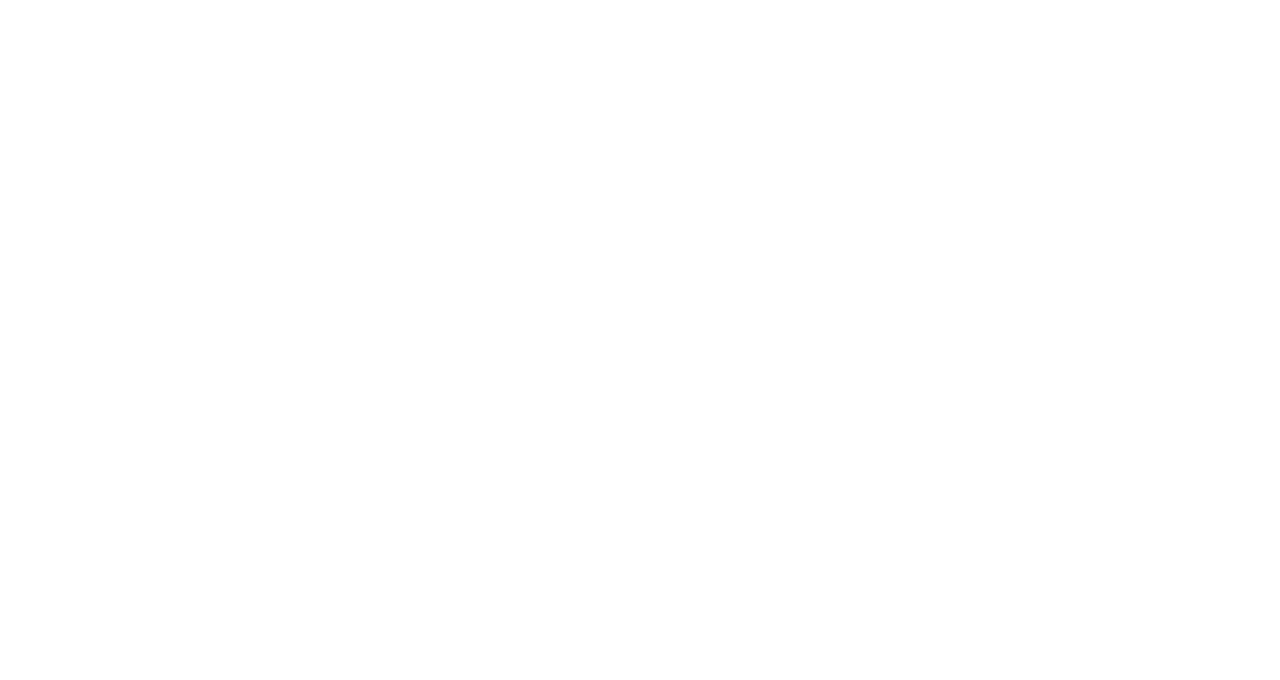
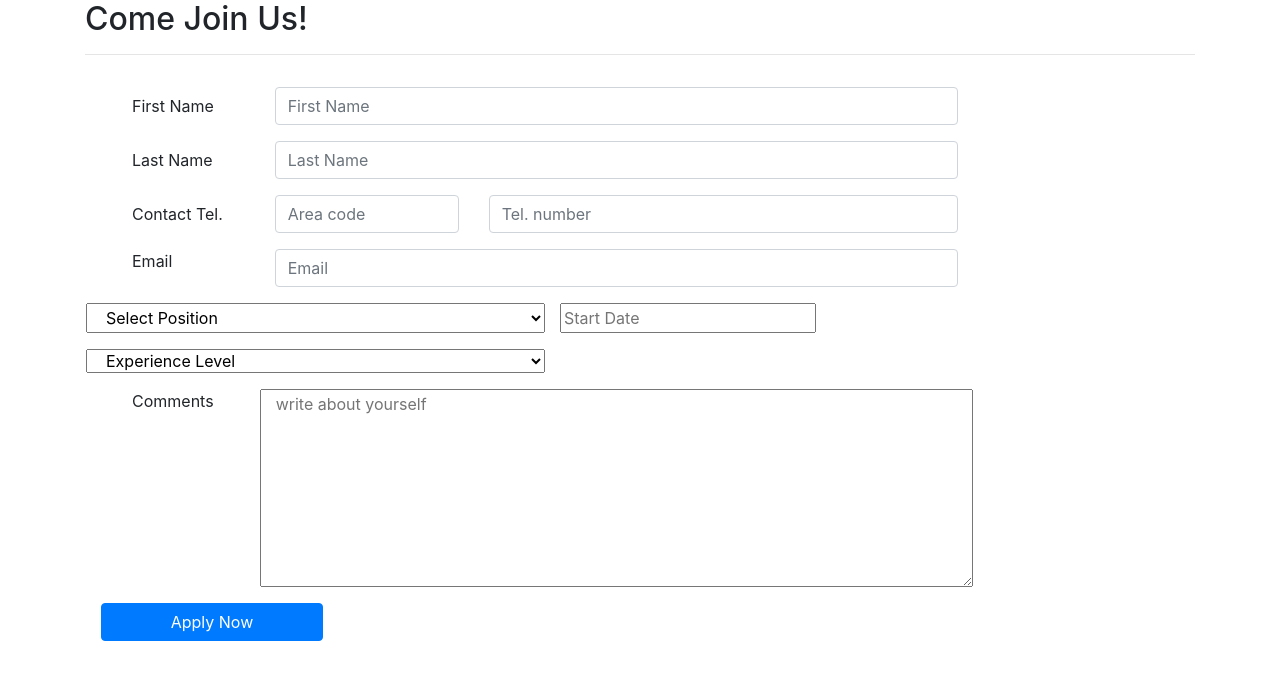
Before and after one commit to RaceBot19/NucampGroupPortfolioProject, a website: page orderOnline.html in a window 1280 px wide. Drawn offline with nearby package versions, Linux system fonts and the light colour scheme.

Commit message:
updated order Online form basics

```diff
--- a/orderOnline.html
+++ b/orderOnline.html
@@ -1,12 +1,128 @@
 <!DOCTYPE html>
 <html lang="en">
+
 <head>
     <meta charset="UTF-8">
     <meta http-equiv="X-UA-Compatible" content="IE=edge">
     <meta name="viewport" content="width=device-width, initial-scale=1.0">
-    <title>Order Online</title>
+
+    <!-- Bootstrap CSS -->
+    <link rel="stylesheet" href="https://stackpath.bootstrapcdn.com/bootstrap/4.3.1/css/bootstrap.min.css"
+        integrity="sha384-ggOyR0iXCbMQv3Xipma34MD+dH/1fQ784/j6cY/iJTQUOhcWr7x9JvoRxT2MZw1T" crossorigin="anonymous">
+
+
+
+    <!-- Additional CSS must be placed after Bootstrap CSS -->
+    <link rel="stylesheet" href="node_modules/bootstrap-social/bootstrap-social.css" />
+    <link rel="stylesheet" href="node_modules/font-awesome/css/font-awesome.min.css" />
+    <link rel="stylesheet" href="https://fonts.googleapis.com/css?family=Lobster|Open+Sans" />
+    <link rel="stylesheet" href="css/styles.css" />
+
+    <title>Join Our Team</title>
 </head>
+
 <body>
 
+
+    <div class="container">
+        <div class="row row-content">
+            <div class="col-12">
+                <h2>Come Join Us!</h2>
+                <hr />
+            </div>
+
+            <!-- I added "form-group" to each div class that is a new row, I also added col-form-label" to each label and "form-control" to each input -->
+            <div class="col-md-10">
+                <form class="m-3">
+                    <div class="form-group row m-3">
+                        <label for="firstName" class="col-md-2 col-form-label">First Name</label>
+                        <div class="col-md-10">
+                            <input type="text" class="form-control" id="firstName" name="firstName" placeholder="First Name" />
+                        </div>
+                    </div>
+
+                    <div class="form-group row m-3">
+                        <label for="lastName" class="col-md-2 col-form-label">Last Name</label>
+                        <div class="col-md-10">
+                            <input type="text" class="form-control" id="lastName" name="lastName" placeholder="Last Name" />
+                        </div>
+                    </div>
+
+                    <div class="form-group row m-3">
+                        <label for="areaCode" class="col-md-2 col-form-label">Contact Tel.</label>
+                        <div class="col-5 col-md-3">
+                            <input type="tel" class="form-control" id="areaCode" name="areaCode" placeholder="Area code" />
+                        </div>
+                        <div class="col-7">
+                            <input type="tel" class="form-control" name="telNum" placeholder="Tel. number" />
+                        </div>
+                    </div>
+
+                    <div class="form-group row m-3">
+                        <label for="email" class="col-md-2">Email</label>
+                        <div class="col-md-10">
+                            <input type="email" class="form-control" id="email" name="email" placeholder="Email" />
+                        </div>
+                    </div>
+
+                    <!-- We just need to add the classes and figure out how you want the option elements to look -->
+                    <div class="form-group row">
+                        <select type="text" id="jobPosition" class="col-md-6" name="jobPosition">
+                            <option value="selectPosition">Select Position</option>
+                            <option value="barista">Barista</option>
+                            <option value="frontOfHouse">Front of House</option>
+                            <option value="lineCook">Line Cook</option>
+                            <option value="prepCook">Prep Cook</option>
+                            <option value="dish">Dish</option>
+                            <option value="baker">Baker</option>
+                        </select>
+
+                        <div class="col-md-6">
+                            <input type="calendar" placeholder="Start Date">
+                        </div>
+
+                    </div>
+
+
+                    <div class="form-group row">
+
+                        <select type="text" id="jobExperience" class="col-md-6" name="jobExperience">
+                            <option value="experienceLevel">Experience Level</option>
+                            <option value="noExperience">No Experience</option>
+                            <option value="lessThan1">Less than 1 year</option>
+                            <option value="years1-3">1-3 years</option>
+                            <option value="years3-5">3-5 years</option>
+                            <option value="years5+">5 years+</option>
+                        </select>
+                    </div>
+
+                    <div class="row m-3">
+                        <label for="comments" class="col-md-2">Comments</label>
+                        <textarea id="comments" class="col-md-10" name="comments" placeholder="write about yourself"
+                            rows="8"></textarea>
+                    </div>
+                    <button type="submit" class="col-3 m-6 align-item-right btn btn-primary">Apply Now</button>
+
+                </form>
+            </div>
+        </div>
+
+    </div>
+
+
+
+
+    <!-- jQuery must come first, then Popper.js, then the Bootstrap JavaScript plugins.-->
+    <script src="https://code.jquery.com/jquery-3.3.1.slim.min.js"
+        integrity="sha384-q8i/X+965DzO0rT7abK41JStQIAqVgRVzpbzo5smXKp4YfRvH+8abtTE1Pi6jizo"
+        crossorigin="anonymous"></script>
+    <script src="https://cdnjs.cloudflare.com/ajax/libs/popper.js/1.14.7/umd/popper.min.js"
+        integrity="sha384-UO2eT0CpHqdSJQ6hJty5KVphtPhzWj9WO1clHTMGa3JDZwrnQq4sF86dIHNDz0W1"
+        crossorigin="anonymous"></script>
+    <script src="https://stackpath.bootstrapcdn.com/bootstrap/4.3.1/js/bootstrap.min.js"
+        integrity="sha384-JjSmVgyd0p3pXB1rRibZUAYoIIy6OrQ6VrjIEaFf/nJGzIxFDsf4x0xIM+B07jRM"
+        crossorigin="anonymous"></script>
+
 </body>
+
 </html>
```
Also changed, not shown: 1 other file.
